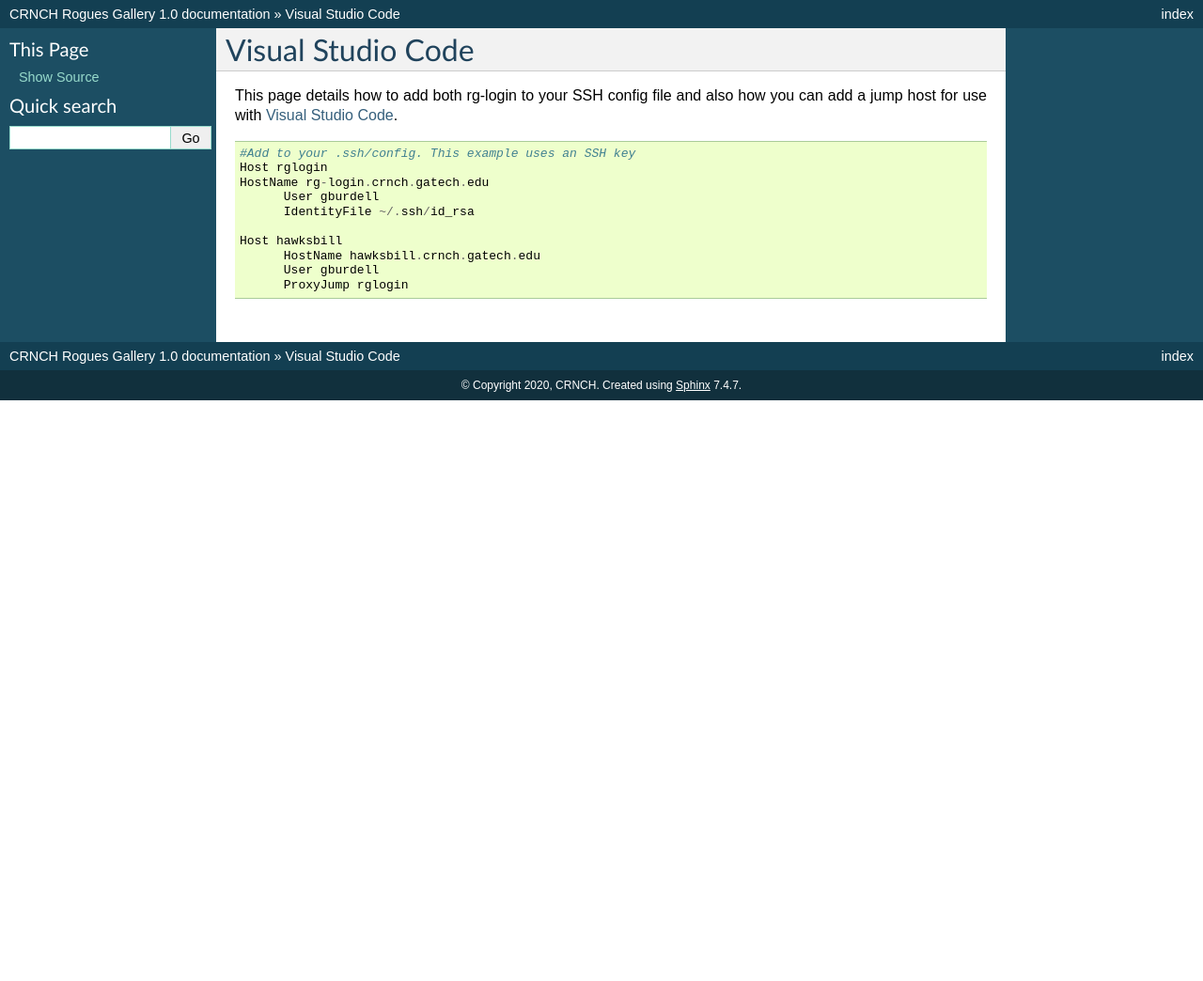
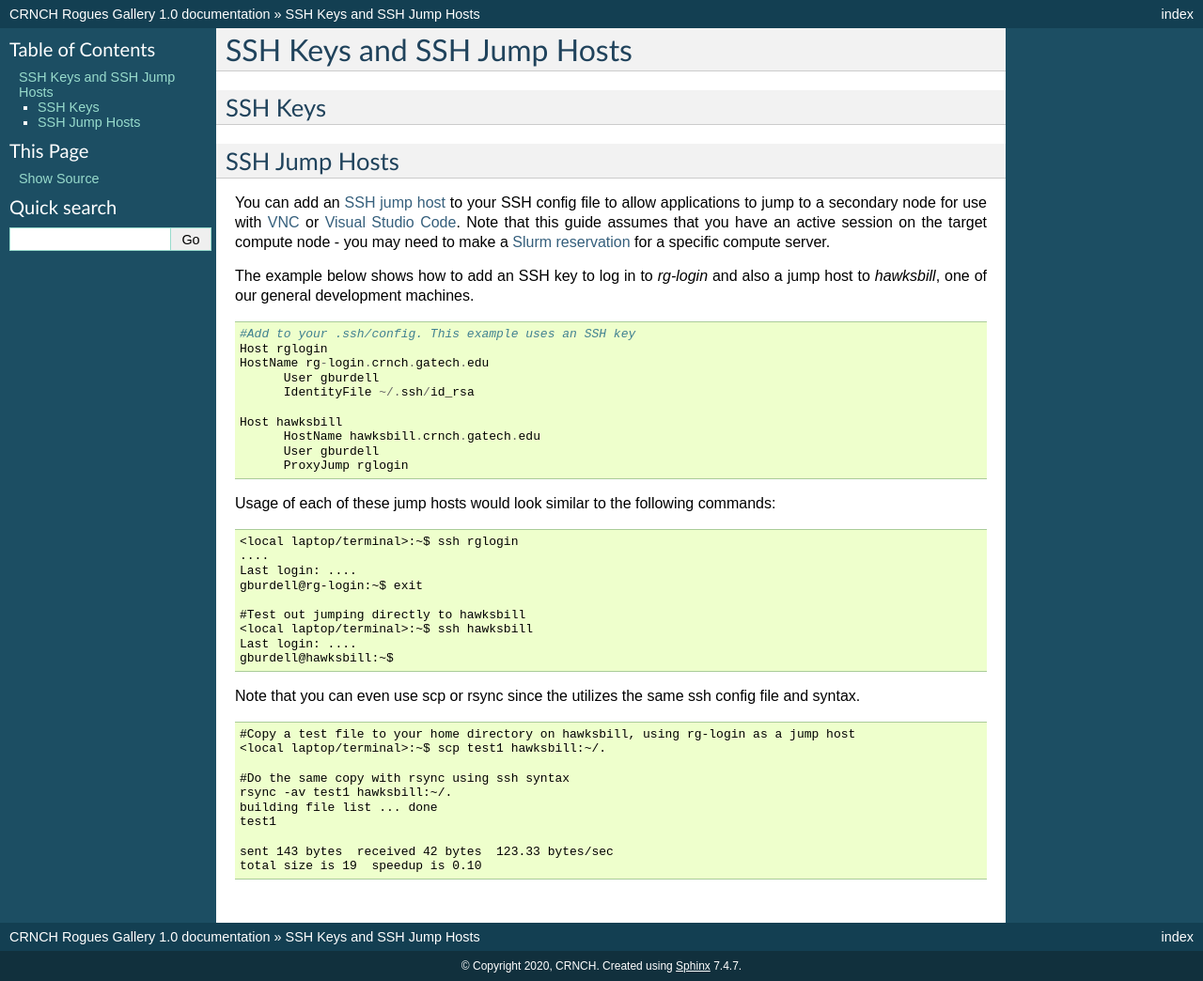
Before and after one commit to gt-crnch-rg/read-the-docs, a Sphinx documentation site: the page built from docs/general/ssh-jump-hosts.rst, in a window 1280 px wide. Shown: the whole page at 94% size. Built offline with Sphinx 7.4.7, drawn with Linux system fonts in a browser that asks for light colours; pages that are not in the unit, such as notebooks, are missing from menus; before the commit the page ends 900 px from its top, so only the background shows below that.

Commit message:
Update ssh-jump-hosts.rst

```diff
--- a/docs/general/ssh-jump-hosts.rst
+++ b/docs/general/ssh-jump-hosts.rst
@@ -1,7 +1,14 @@
-Visual Studio Code
+SSH Keys and SSH Jump Hosts
 ========================
 
-This page details how to add both rg-login to your SSH config file and also how you can add a jump host for use with `Visual Studio Code <https://gt-crnch-rg.readthedocs.io/en/main/general/visual-studio-code.html>`__.
+SSH Keys
+--------------
+
+SSH Jump Hosts
+--------------
+You can add an `SSH jump host <https://en.wikibooks.org/wiki/OpenSSH/Cookbook/Proxies_and_Jump_Hosts>`__ to your SSH config file to allow applications to jump to a secondary node for use with `VNC <https://gt-crnch-rg.readthedocs.io/en/main/general/using-gui-with-vnc.html>`__ or `Visual Studio Code <https://gt-crnch-rg.readthedocs.io/en/main/general/visual-studio-code.html>`__. Note that this guide assumes that you have an active session on the target compute node - you may need to make a `Slurm reservation <https://gt-crnch-rg.readthedocs.io/en/main/general/using-slurm.html>`__ for a specific compute server.
+
+The example below shows how to add an SSH key to log in to `rg-login` and also a jump host to `hawksbill`, one of our general development machines.
 
 .. code::
 
@@ -15,3 +22,32 @@
         HostName hawksbill.crnch.gatech.edu
         User gburdell
         ProxyJump rglogin
+
+Usage of each of these jump hosts would look similar to the following commands:
+
+.. code::
+
+  <local laptop/terminal>:~$ ssh rglogin
+  ....
+  Last login: ....
+  gburdell@rg-login:~$ exit
+
+  #Test out jumping directly to hawksbill
+  <local laptop/terminal>:~$ ssh hawksbill
+  Last login: ....
+  gburdell@hawksbill:~$
+
+Note that you can even use scp or rsync since the utilizes the same ssh config file and syntax.
+
+.. code::
+
+  #Copy a test file to your home directory on hawksbill, using rg-login as a jump host
+  <local laptop/terminal>:~$ scp test1 hawksbill:~/.
+
+  #Do the same copy with rsync using ssh syntax
+  rsync -av test1 hawksbill:~/.
+  building file list ... done
+  test1
+
+  sent 143 bytes  received 42 bytes  123.33 bytes/sec
+  total size is 19  speedup is 0.10
```
